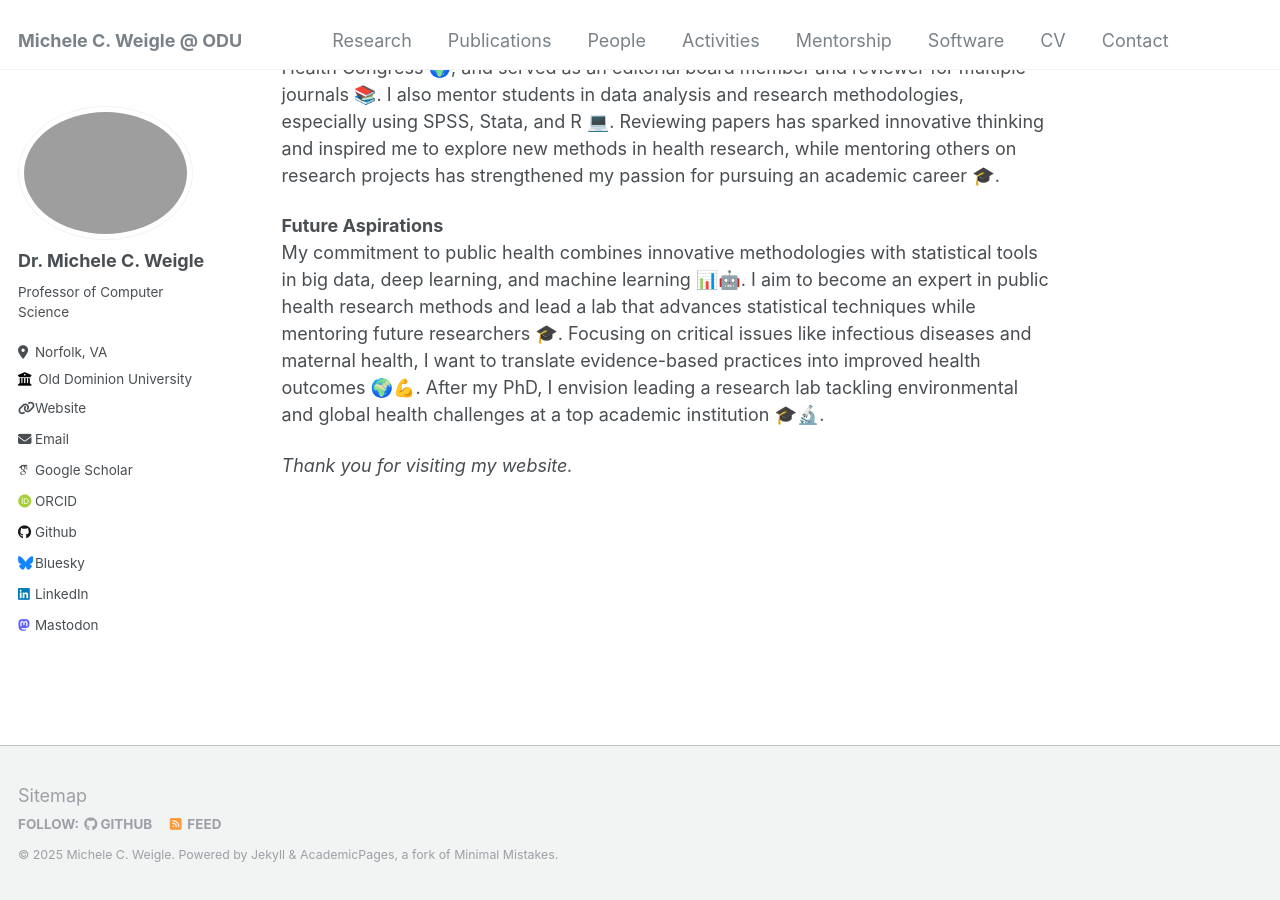
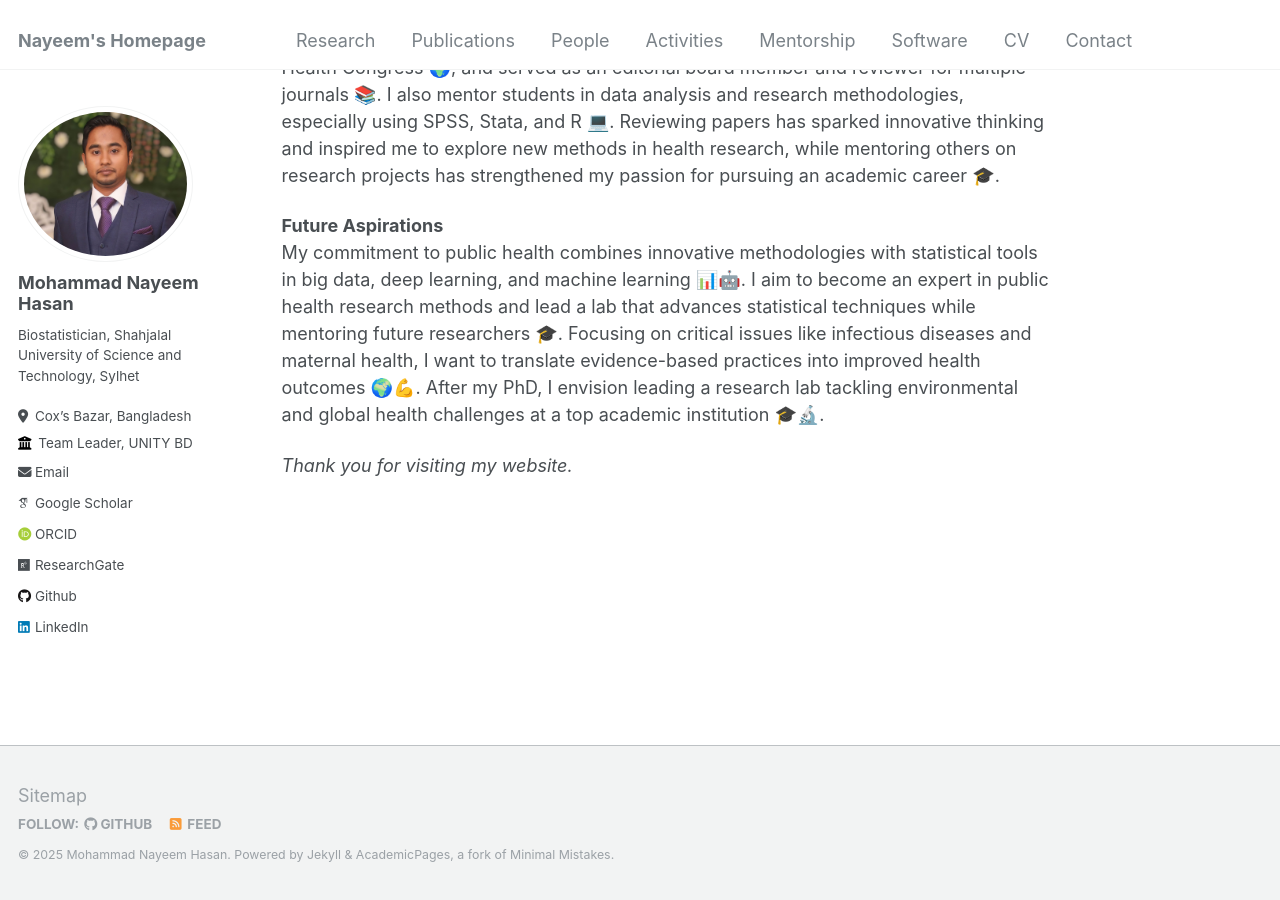
Before and after one commit to nayeemlab/nayeemlab.github.io, a Jekyll site: the page built from _pages/about.md, in a window 1280 px wide and 900 px high, scrolled down 890 px. Built offline with Jekyll 4.4.1, drawn with Linux system fonts in a browser that asks for light colours; some web fonts are replaced.

Commit message:
Update _config.yml

```diff
--- a/_config.yml
+++ b/_config.yml
@@ -7,13 +7,13 @@
 
 # Site Settings
 locale                   : "en-US"
-title                    : "Michele C. Weigle @ ODU"
+title                    : "Nayeem's Homepage"
 title_separator          : "-"
-name                     : &name "Michele C. Weigle"
-description              : &description "Professor of Computer Science"
+name                     : &name "Mohammad Nayeem Hasan"
+description              : &description "Biostatistician"
 url                      : https://weiglemc.github.io # the base hostname & protocol for your site e.g. "https://mmistakes.github.io"
 baseurl                  : "" # the subpath of your site, e.g. "/blog"
-repository               : "weiglemc/weiglemc.github.io"
+repository               : "https://nayeemlab.github.io"
 teaser                   :  # filename of teaser fallback teaser image placed in /images/, .e.g. "500x300.png"
 breadcrumbs              : true # true, false (default)
 words_per_minute         : 160
@@ -84,33 +84,33 @@ analytics:
 
 # Site Author
 author:
-  name             : "Dr. Michele C. Weigle"
-  avatar           : "mweigle-ODU.jpg"
-  bio              : "Professor of Computer Science"
-  location         : "Norfolk, VA"
-  employer         : "Old Dominion University"
-  employeruri      : "https://www.odu.edu"
+  name             : "Mohammad Nayeem Hasan"
+  avatar           : "profile.jpg"
+  bio              : "Biostatistician, Shahjalal University of Science and Technology, Sylhet"
+  location         : "Cox’s Bazar, Bangladesh"
+  employer         : "Team Leader, UNITY BD"
+  employeruri      : "https://unitybangladesh.org/"
   pubmed           :
-  googlescholar    : "http://scholar.google.com/citations?user=MOLPTqcAAAAJ&hl=en"
-  email            : "mweigle at cs dot odu dot edu"
-  researchgate     :  # example: "https://www.researchgate.net/profile/yourprofile"
-  uri              : "https://www.cs.odu.edu/~mweigle/"
+  googlescholar    : "https://scholar.google.com/citations?user=uL4sMPIAAAAJ&hl=en"
+  email            : "nayeem5847@gmail.com"
+  researchgate     :  "https://www.researchgate.net/profile/Mohammad-Hasan-79"
+  uri              :
   bitbucket        :
-  bluesky          : "weiglemc.bsky.social"
+  bluesky          :
   codepen          :
   dribbble         :
   flickr           :
   facebook         :
   foursquare       :
-  github           : "weiglemc"
+  github           : "nayeemlab"
   google_plus      :
   keybase          :
   instagram        :
   impactstory      : #"https://profiles.impactstory.org/u/xxxx-xxxx-xxxx-xxxx"
   lastfm           :
-  linkedin         : "michele-weigle-559b052"
-  mastodon         : "digipres.club/@weiglemc"
-  orcid            : "https://orcid.org/0000-0002-2787-7166"
+  linkedin         : "https://www.linkedin.com/in/nayeem5847"
+  mastodon         :
+  orcid            : "https://orcid.org/my-orcid?orcid=0000-0002-2383-0459"
   pinterest        :
   soundcloud       :
   stackoverflow    : # http://stackoverflow.com/users/123456/username
```
